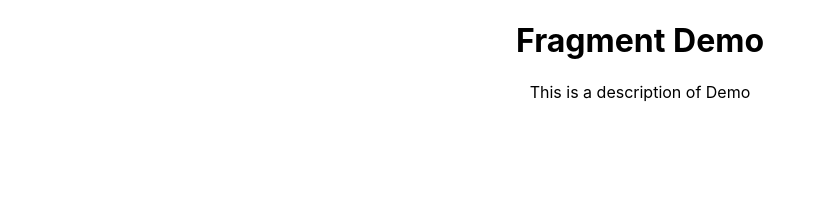
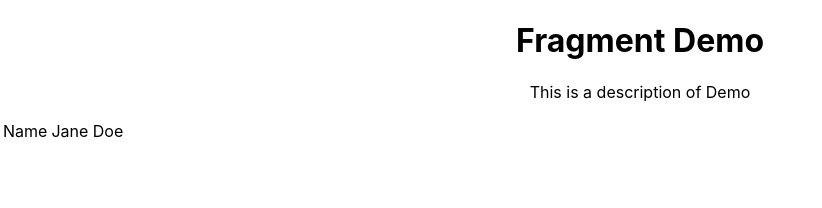
Before and after one commit to abhieshekumar/react-crash, a React (Create React App) app: page / in a window 1280 px wide. Shown: the top 208 px of the page, without its empty margins (0-822 px from the left). Built offline with nearby package versions, Linux system fonts and the light colour scheme.

Commit message:
Fragment Demo2

```diff
--- a/src/App.js
+++ b/src/App.js
@@ -20,6 +20,7 @@ import styles from './appStyles.module.css' //importing module CSS
 import Form from './components/Form'
 import LifecycleA from './components/LifecycleA'
 import FragmentDemo from './components/FragmentDemo';
+import Table from './components/Table';
 
 class App extends Component {
   render() {
@@ -27,6 +28,7 @@ class App extends Component {
     return (
       <div className="App">
         <FragmentDemo/>
+        <Table/>
       </div>
     );
   }
--- /dev/null
+++ b/src/components/Columns.js
@@ -0,0 +1,10 @@
+import React from 'react'
+
+export default function Columns() {
+  return (
+    <React.Fragment>
+      <td>Name</td>
+      <td>Jane Doe</td>
+    </React.Fragment>
+  )
+}
--- /dev/null
+++ b/src/components/Table.js
@@ -0,0 +1,14 @@
+import React from 'react'
+import Columns from './Columns'
+
+export default function Table() {
+  return (
+    <table>
+      <tbody>
+        <tr>
+          <Columns/>
+        </tr>
+      </tbody>
+    </table>
+  )
+}
```
